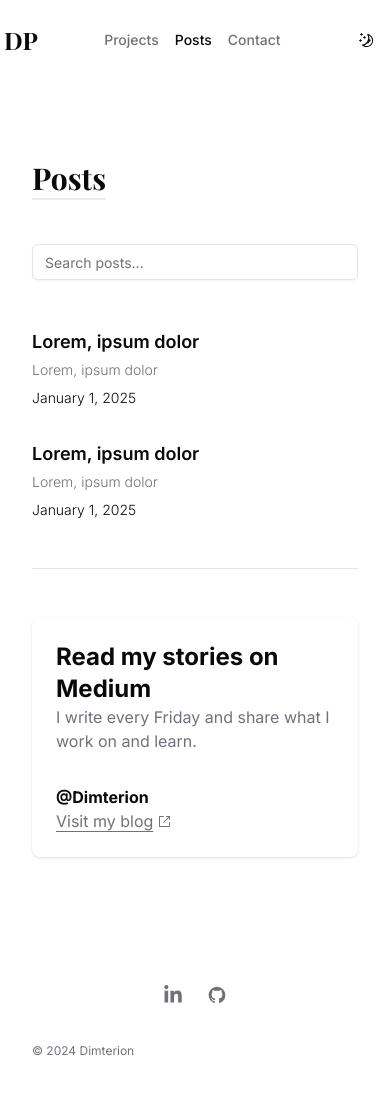
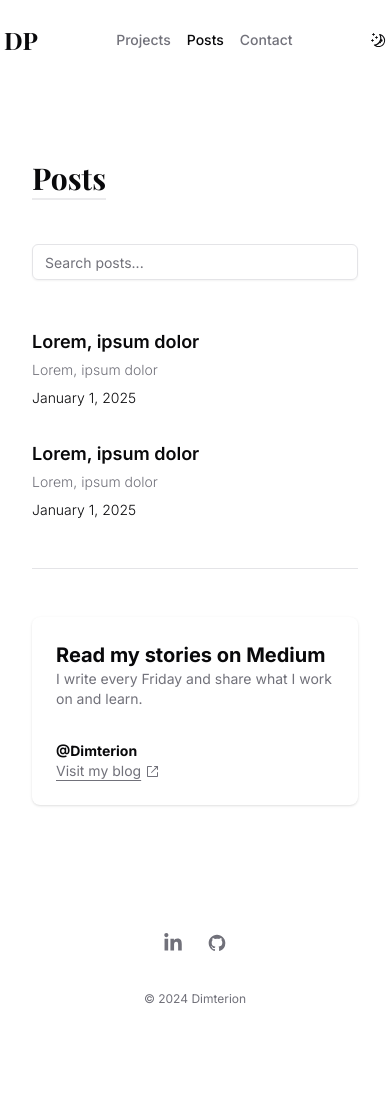
Before and after one commit to Dimterion/personal-site, a Next.js app: page /posts in a window 390 px wide. After the commit the page ends 1041 px from the top, so only its background shows below. Built offline with nearby package versions, Linux system fonts and the light colour scheme; a web font is replaced by a local one.

Commit message:
adjust header btn, footer elements & links

```diff
--- a/components/footer.tsx
+++ b/components/footer.tsx
@@ -46,7 +46,7 @@ export default function Footer() {
               </a>
             ))}
           </div>
-          <div className="mt-8 md:order-1 md:mt-0">
+          <div className="mt-8 text-center md:order-1 md:mt-0">
             <a
               href="https://github.com/Dimterion/personal-site"
               target="_blank"
--- a/components/newsletter-form.tsx
+++ b/components/newsletter-form.tsx
@@ -7,9 +7,11 @@ export default function NewsletterForm() {
   return (
     <section>
       <Card className="rounded-lg border-0 dark:border">
-        <CardContent className="flex flex-col gap-8 pt-6 md:flex-row md:items-center md:justify-between">
+        <CardContent className="flex flex-col gap-8 pt-6 text-sm sm:flex-row sm:items-center sm:justify-between md:text-base">
           <div>
-            <h2 className="text-2xl font-bold">Read my stories on Medium</h2>
+            <h2 className="text-xl font-bold md:text-2xl">
+              Read my stories on Medium
+            </h2>
             <p className="text-muted-foreground">
               I write every Friday and share what I work on and learn.
             </p>
--- a/components/profile-link.tsx
+++ b/components/profile-link.tsx
@@ -15,9 +15,9 @@ export default function ProfileLink({
   return (
     <section>
       <Card className="rounded-lg border-0 dark:border">
-        <CardContent className="flex flex-col gap-8 pt-6 md:flex-row md:items-center md:justify-between">
+        <CardContent className="flex flex-col gap-8 pt-6 text-sm sm:flex-row sm:items-center sm:justify-between md:text-base">
           <div>
-            <h2 className="text-2xl font-bold">{heading}</h2>
+            <h2 className="text-xl font-bold md:text-2xl">{heading}</h2>
             <p className="text-muted-foreground">{text}</p>
           </div>
           <div>
--- a/components/theme-toggle.tsx
+++ b/components/theme-toggle.tsx
@@ -20,6 +20,7 @@ export default function ThemeToggle() {
   return (
     <Button
       aria-label="Toggle color theme"
+      className="px-0 hover:bg-transparent hover:text-muted-foreground sm:px-3"
       type="button"
       size="sm"
       variant="ghost"
```
